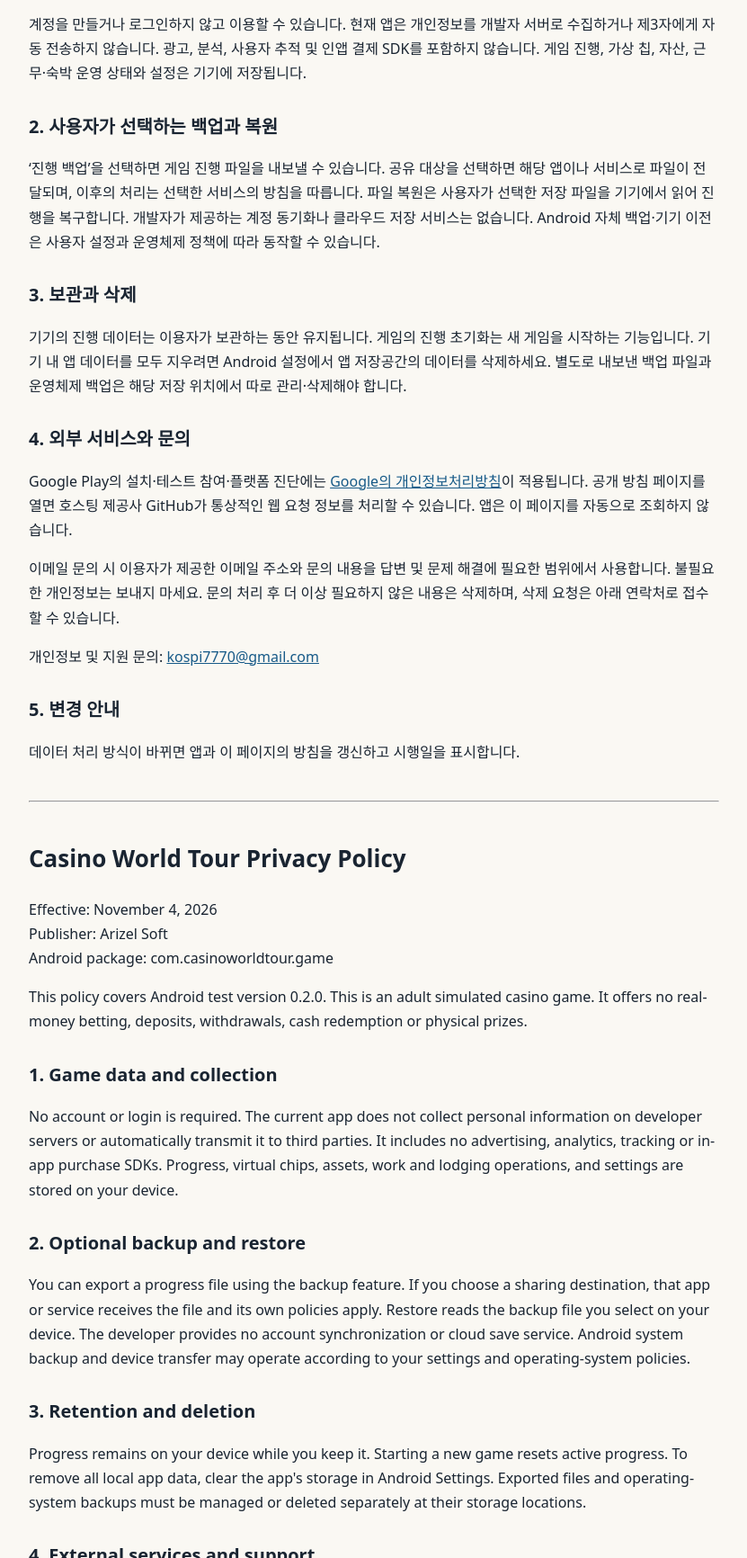
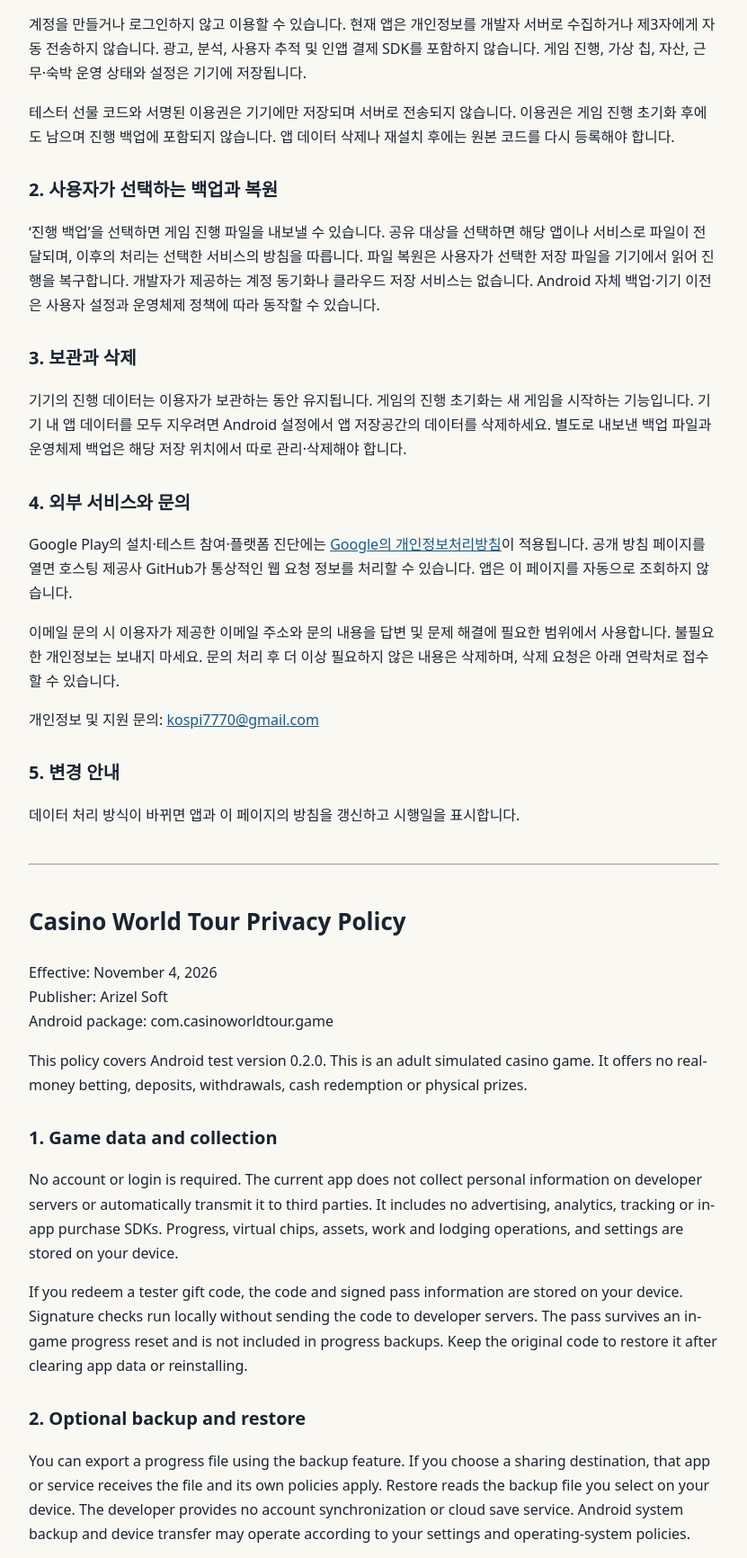
Before and after one commit to Demeroa/tarot-support, a plain HTML site: page casino-world-tour/privacy.html in a window 1280 px wide. Shown: the part 371-2103 px from the top of the page at 90% size, without its empty margins (224-1055 px from the left). Drawn offline with Linux system fonts and the light colour scheme.

Commit message:
Clarify local storage and restoration of Casino World Tour tester gifts

```diff
--- a/casino-world-tour/privacy.html
+++ b/casino-world-tour/privacy.html
@@ -14,6 +14,7 @@
 <p>이 방침은 Casino World Tour Android 테스트 버전 0.2.0에 적용됩니다. 게임은 성인을 대상으로 하는 가상 카지노 게임이며 실제 돈의 베팅, 입출금, 현금 환전 또는 실물 경품을 제공하지 않습니다.</p>
 <h2>1. 게임 데이터와 수집</h2>
 <p>계정을 만들거나 로그인하지 않고 이용할 수 있습니다. 현재 앱은 개인정보를 개발자 서버로 수집하거나 제3자에게 자동 전송하지 않습니다. 광고, 분석, 사용자 추적 및 인앱 결제 SDK를 포함하지 않습니다. 게임 진행, 가상 칩, 자산, 근무·숙박 운영 상태와 설정은 기기에 저장됩니다.</p>
+<p>테스터 선물 코드와 서명된 이용권은 기기에만 저장되며 서버로 전송되지 않습니다. 이용권은 게임 진행 초기화 후에도 남으며 진행 백업에 포함되지 않습니다. 앱 데이터 삭제나 재설치 후에는 원본 코드를 다시 등록해야 합니다.</p>
 <h2>2. 사용자가 선택하는 백업과 복원</h2>
 <p>‘진행 백업’을 선택하면 게임 진행 파일을 내보낼 수 있습니다. 공유 대상을 선택하면 해당 앱이나 서비스로 파일이 전달되며, 이후의 처리는 선택한 서비스의 방침을 따릅니다. 파일 복원은 사용자가 선택한 저장 파일을 기기에서 읽어 진행을 복구합니다. 개발자가 제공하는 계정 동기화나 클라우드 저장 서비스는 없습니다. Android 자체 백업·기기 이전은 사용자 설정과 운영체제 정책에 따라 동작할 수 있습니다.</p>
 <h2>3. 보관과 삭제</h2>
@@ -32,6 +33,7 @@
 <p>This policy covers Android test version 0.2.0. This is an adult simulated casino game. It offers no real-money betting, deposits, withdrawals, cash redemption or physical prizes.</p>
 <h2>1. Game data and collection</h2>
 <p>No account or login is required. The current app does not collect personal information on developer servers or automatically transmit it to third parties. It includes no advertising, analytics, tracking or in-app purchase SDKs. Progress, virtual chips, assets, work and lodging operations, and settings are stored on your device.</p>
+<p>If you redeem a tester gift code, the code and signed pass information are stored on your device. Signature checks run locally without sending the code to developer servers. The pass survives an in-game progress reset and is not included in progress backups. Keep the original code to restore it after clearing app data or reinstalling.</p>
 <h2>2. Optional backup and restore</h2>
 <p>You can export a progress file using the backup feature. If you choose a sharing destination, that app or service receives the file and its own policies apply. Restore reads the backup file you select on your device. The developer provides no account synchronization or cloud save service. Android system backup and device transfer may operate according to your settings and operating-system policies.</p>
 <h2>3. Retention and deletion</h2>
```
